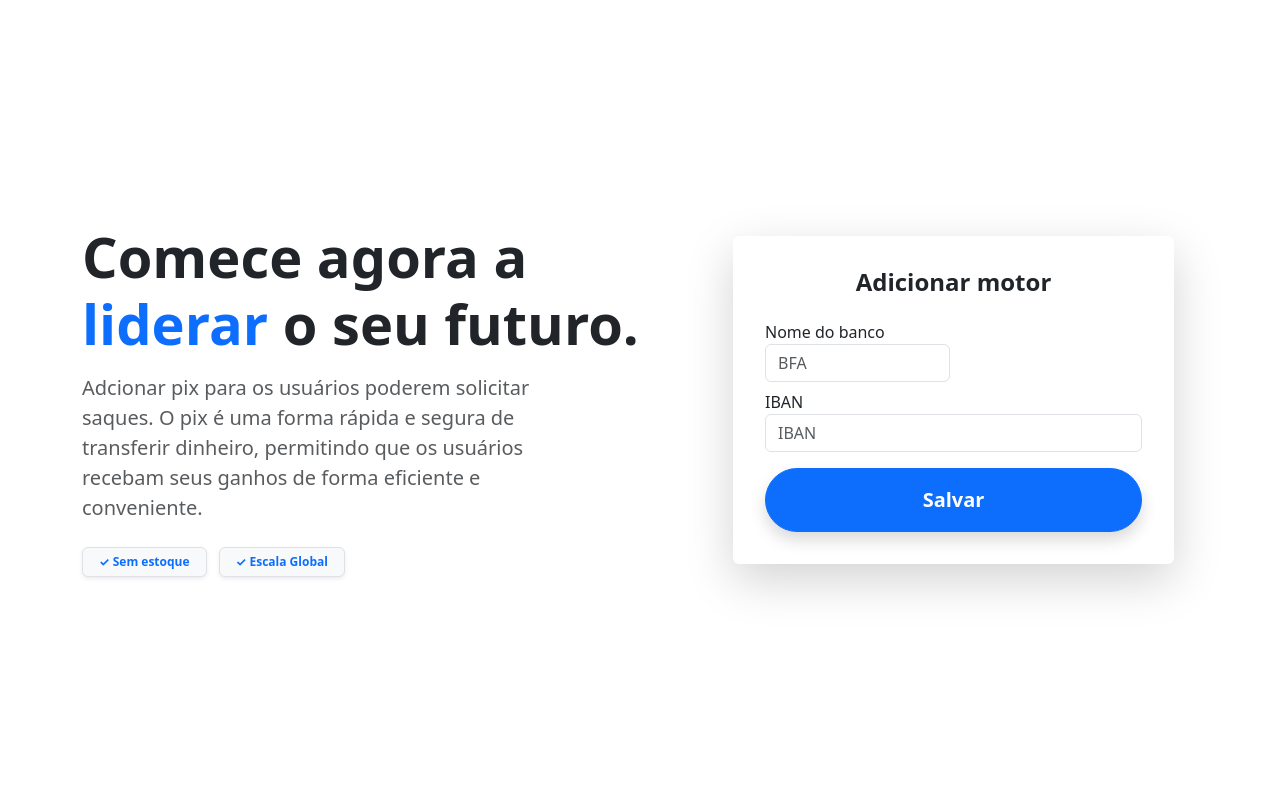
After one commit to clubezero/gioshop, a Flask app: page /home/perfil/ in a window 1280 px wide. The commit adds this page. Run offline with Flask 3, Linux system fonts and the light colour scheme; the visitor is signed in with stand-in values (Sample User, id 1).

Commit message:
tree commit

```diff
--- a/app/forms.py
+++ b/app/forms.py
@@ -78,9 +78,9 @@ class MotorForm(FlaskForm):
         base.session.commit()
 
 class PixForm(FlaskForm):
-    nome = StringField('Nome do Cliente', validators=[data_required()])
-    conta = IntegerField('Valor do Depósito', validators=[data_required()])
-    btn = SubmitField('Enviar Comprovativo')
+    nome = StringField('Nome do banco', validators=[data_required()])
+    conta = StringField('IBAN', validators=[data_required()])
+    btn = SubmitField('Salvar')
 
     def save(self, id_user):
         pix = pixModel(
--- a/app/models.py
+++ b/app/models.py
@@ -120,3 +120,5 @@ class pixModel(base.Model):
     nome = base.Column(base.String, nullable=True)
     conta = base.Column(base.String, nullable=True)
     id_user = base.Column(base.Integer, base.ForeignKey('users.id'), nullable=False)
+    def __repr__(self):
+        return f' {self.nome} - {self.conta}'
--- a/app/routes.py
+++ b/app/routes.py
@@ -1,6 +1,6 @@
 from app import aplication
-from app.models import userModel,admiModel,motorModel
-from app.forms import LoginForm, UserForm,AdminForm,MotorForm
+from app.models import userModel,admiModel,motorModel, pixModel
+from app.forms import LoginForm, UserForm,AdminForm,MotorForm, PixForm
 from flask import render_template,url_for, redirect
 from flask_login import login_user, logout_user, current_user, login_required
 
@@ -10,34 +10,12 @@ from flask_login import login_user, logout_user, current_user, login_required
 def homePage():
     return render_template('index.html')
 
+##############ROTAS DE USUÁRIO LOGADO HOME##############
+
 @aplication.route('/home/')
 @login_required
 def home():
     return render_template('homeuser.html')
-
-@aplication.route('/login/', methods=['POST', 'GET'])
-def login():
-    form = LoginForm()
-    if form.validate_on_submit():
-        user = form.login()
-        if user:
-            login_user(user, remember=True)
-            return render_template('homeuser.html')
-    return render_template('login.html', form = form)
-
-
-@aplication.route('/logout/', methods=['POST', 'GET'])
-@login_required
-def logout():
-    logout_user()
-    return redirect(url_for('homePage'))
-
-@aplication.route('/admin/perfil/')
-@login_required
-def adminperfil():
-    return render_template('admin.html')
-
-
 
 @aplication.route('/home/sobre/')
 @login_required
@@ -64,12 +42,30 @@ def marke():
 def funcionamento():
     return render_template('funcionamento.html')
 
+############ROTAS DE LOGIN, LOGOUT##############
 
-@aplication.route('/admin/')
-def admin():
-    return render_template('loginAdmin.html')
+@aplication.route('/login/', methods=['POST', 'GET'])
+def login():
+    form = LoginForm()
+    if form.validate_on_submit():
+        context = {}
+        user = form.login()
+        if user:
+            login_user(user, remember=True)
+            return render_template('homeuser.html', context=context)
+    return render_template('login.html', form = form)
 
-####################FORMULARIOS DE CADASTROS####################
+
+@aplication.route('/logout/', methods=['POST', 'GET'])
+@login_required
+def logout():
+    logout_user()
+    return redirect(url_for('homePage'))
+
+
+##########ROTAS DE PERFIL E FORMULARIOS DE CADASTROS##############
+
+
 @aplication.route('/usuario/cadastrar/', methods=['POST', 'GET'])
 def create():
     form = UserForm()
@@ -86,6 +82,74 @@ def createmoor():
         form.save()
 
     return render_template('motor.html', form = form)
+
+
+@aplication.route('/home/perfil/', methods=['POST', 'GET'])
+@login_required
+def perfil():
+    form = PixForm()
+    if form.validate_on_submit():
+        form.save(current_user.id)
+        return redirect(url_for('home'))
+    return render_template('perfil.html', form =form)
+
+
+
+
+
+
+
+
+
+
+
+
+
+
+@aplication.route('/admin/')
+def admin():
+    return render_template('loginAdmin.html')
+
+@aplication.route('/admin/perfil/')
+@login_required
+def adminperfil():
+    return render_template('admin.html')
+
+
+
+
+
+##########ROTAS DE PERFIL E FORMULARIOS DE CADASTROS##############
+
+
+
+
+
+
+
+
+
+
+
+
+
+
+
+
+
+
+
+
+
+
+
+
+
+
+
+
+
+
 
 
 
--- /dev/null
+++ b/app/templates/perfil.html
@@ -0,0 +1,65 @@
+<!doctype html>
+<html lang="pt-br">
+
+<head>
+    <meta charset="utf-8">
+    <meta name="viewport" content="width=device-width, initial-scale=1">
+    <title>gioShop | Adicionar pix</title>
+    <link href="https://cdn.jsdelivr.net/npm/bootstrap@5.3.0/dist/css/bootstrap.min.css" rel="stylesheet">
+    <link rel="stylesheet" href="{{url_for('static', filename='css/motor.css')}}">
+
+</head>
+
+<body>
+
+    <div class="container min-vh-100 d-flex align-items-center py-5">
+        <div class="row w-100 gy-5 align-items-center">
+
+            <div class="col-12 col-lg-7 text-center text-lg-start">
+                <h1 class="display-4 fw-bold text-dark mb-3">
+                    Comece agora a <span class="text-primary">liderar</span> o seu futuro.
+                </h1>
+                <p class="lead text-muted mb-4 mx-auto mx-lg-0" style="max-width: 500px;">
+                    Adcionar pix para os usuários poderem solicitar saques. O pix é uma forma rápida e segura de
+                    transferir dinheiro, permitindo que os usuários recebam seus ganhos de forma eficiente e
+                    conveniente.
+                </p>
+                <div class="d-none d-lg-block">
+                    <span class="badge bg-light text-primary p-2 px-3 border shadow-sm">✓ Sem estoque</span>
+                    <span class="badge bg-light text-primary p-2 px-3 border shadow-sm ms-2">✓ Escala Global</span>
+                </div>
+            </div>
+
+            <div class="col-12 col-md-8 col-lg-5 mx-auto">
+                <div class="card shadow-lg p-3 border-0">
+                    <div class="card-body">
+                        <h4 class="fw-bold mb-4 text-center">Adicionar motor</h4>
+                        <form action="" method="post">
+                            {{ form.csrf_token() }}
+
+                            <div class="row g-2 mb-3">
+                                <div class="col-6">
+                                    {{ form.nome.label() }}
+                                    {{ form.nome(class="form-control", placeholder="BFA") }}
+                                </div>
+                                <div class="col-12">
+                                    {{ form.conta.label() }}
+                                    {{ form.conta(class="form-control", placeholder="IBAN") }}
+                                </div>
+                            </div>
+                            <div class="d-grid">
+                                {{ form.btn(class="btn btn-primary btn-lg btn-gradient shadow rounded-pill fw-bold
+                                py-3") }}
+                            </div>
+                        </form>
+                    </div>
+                </div>
+            </div>
+
+        </div>
+    </div>
+
+    <script src="https://cdn.jsdelivr.net/npm/bootstrap@5.3.0/dist/js/bootstrap.bundle.min.js"></script>
+</body>
+
+</html>
```
Also changed, not shown: app/templates/homeuser.html (+8 -7 lines), instance/gioshop.db.
